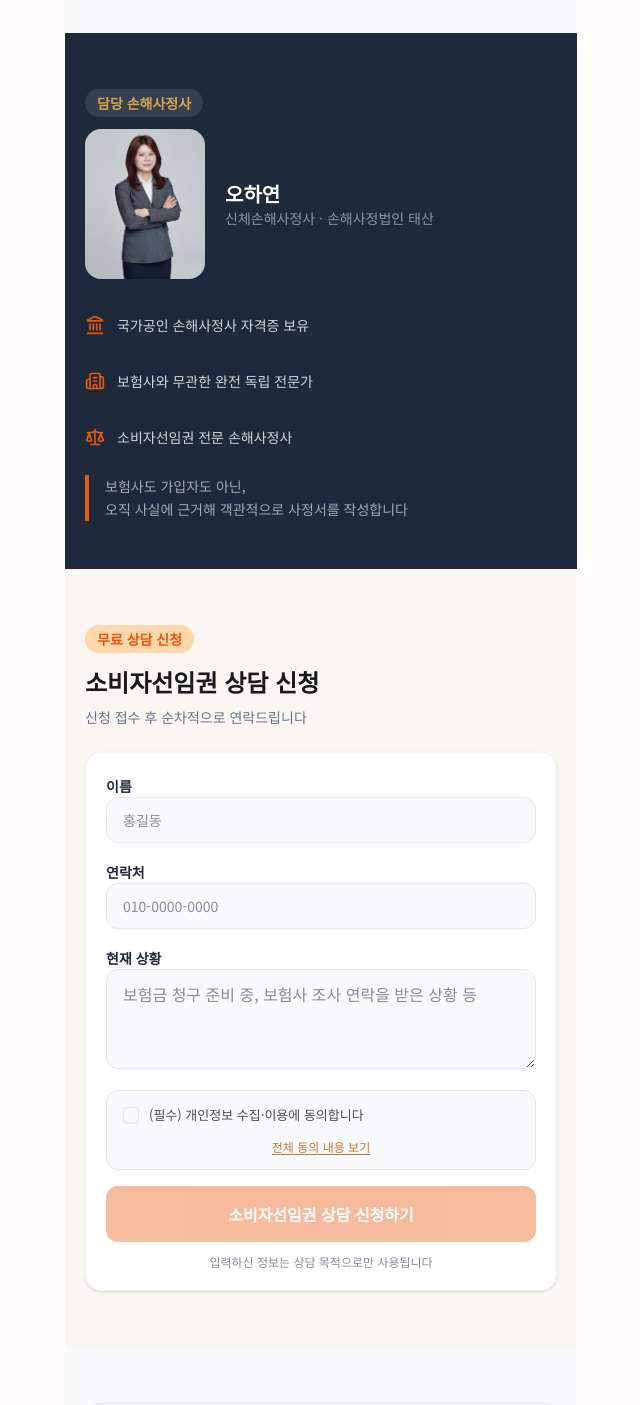
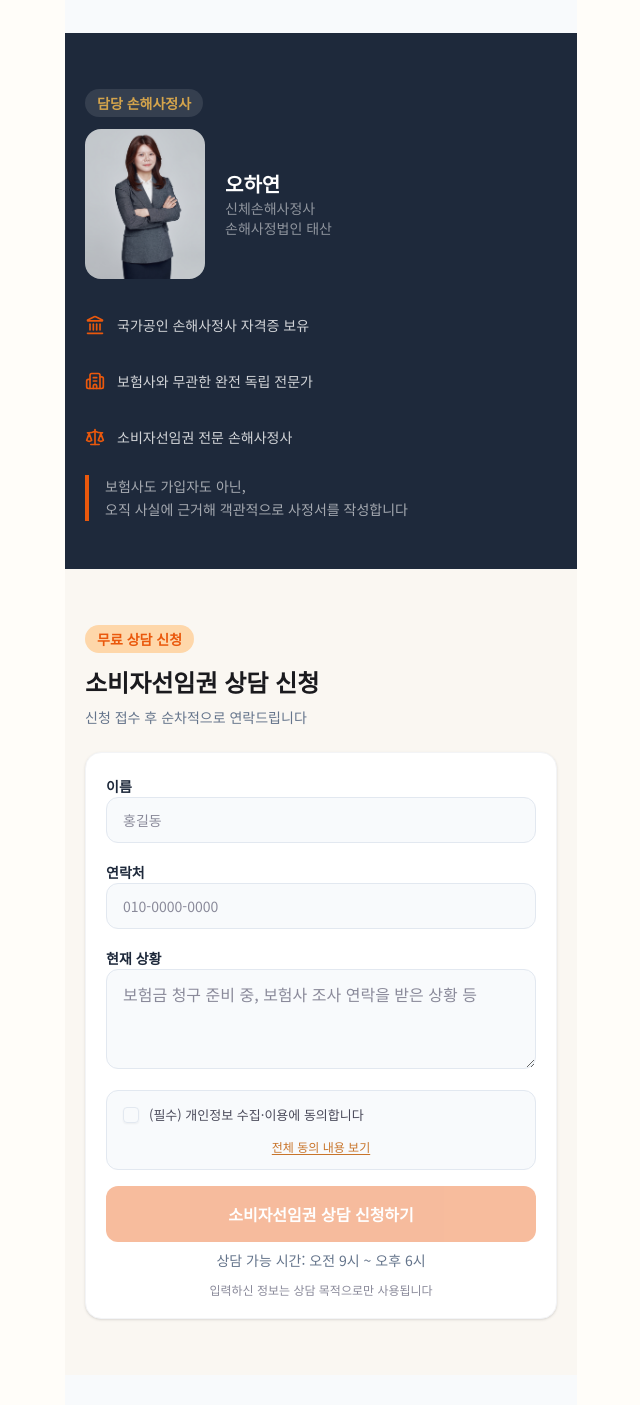
Before and after one commit to giwi-1004/giwi-1004.github.io, a Next.js app: page / in a window 1280 px wide. Shown: the part 2565-3970 px from the top of the page, without its empty margins (319-959 px from the left). Built offline with nearby package versions, Linux system fonts and the light colour scheme.

Commit message:
Expert 소속 줄바꿈, LeadForm wordBreak 및 상담시간 안내 추가
Co-authored-by: Cursor <cursoragent@cursor.com>

```diff
--- a/components/landing/expert-section.tsx
+++ b/components/landing/expert-section.tsx
@@ -36,7 +36,10 @@ export function ExpertSection() {
         />
         <div>
           <p className="text-xl font-bold text-white">오하연</p>
-          <p className="text-sm text-white/50">신체손해사정사 · 손해사정법인 태산</p>
+          <p className="text-sm text-white/50">
+            <span className="block">신체손해사정사</span>
+            <span className="block">손해사정법인 태산</span>
+          </p>
         </div>
       </div>
 
--- a/components/landing/lead-form-section.tsx
+++ b/components/landing/lead-form-section.tsx
@@ -230,7 +230,10 @@ export function LeadFormSection() {
               }
               className="mt-0.5 data-[state=checked]:border-[#c8742a] data-[state=checked]:bg-[#c8742a]"
             />
-            <span className="text-[13px] leading-[1.5] text-[#4a4a5a]">
+            <span
+              className="text-[13px] leading-[1.5] text-[#4a4a5a]"
+              style={{ wordBreak: "keep-all" }}
+            >
               (필수) 개인정보 수집·이용에 동의합니다
             </span>
           </label>
@@ -245,7 +248,10 @@ export function LeadFormSection() {
           </button>
 
           {isTermsOpen && (
-            <div className="ds-caption mt-3 rounded-2xl border border-[#E2E8F0] bg-white p-5 leading-relaxed whitespace-pre-line text-[#334155]">
+            <div
+              className="ds-caption mt-3 rounded-2xl border border-[#E2E8F0] bg-white p-5 leading-relaxed whitespace-pre-line text-[#334155]"
+              style={{ wordBreak: "keep-all" }}
+            >
               개인정보 수집·이용·제공 조회 동의서
 
               오하연 손해사정사는
@@ -345,6 +351,13 @@ export function LeadFormSection() {
         ) : null}
       </form>
 
+      <p
+        className="text-center text-sm"
+        style={{ color: "#64748B", marginTop: "8px" }}
+      >
+        상담 가능 시간: 오전 9시 ~ 오후 6시
+      </p>
+
       <p className="mt-3 text-center text-xs text-[#8a8a9a]">
         입력하신 정보는 상담 목적으로만 사용됩니다
       </p>
```
